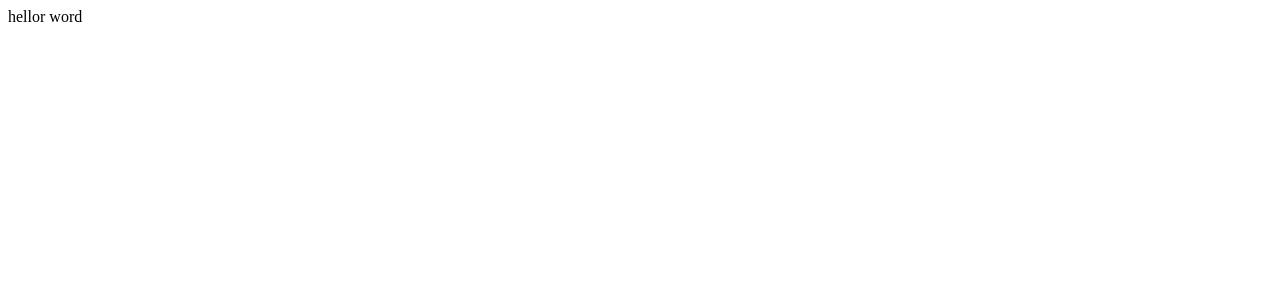
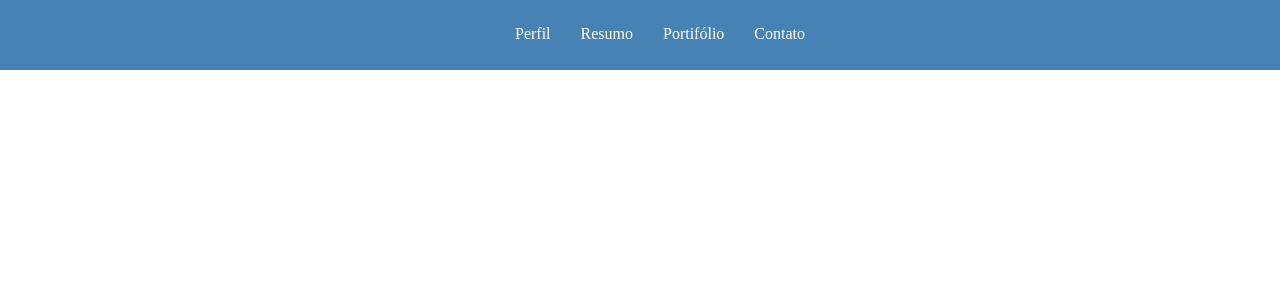
Before and after one commit to lopes-bot/Portifolio, a React (Create React App) app: page / in a window 1280 px wide. Shown: the top 300 px of the page. Built offline with nearby package versions, Linux system fonts and the light colour scheme.

Commit message:
criado menu de navegaçao

```diff
--- a/package.json
+++ b/package.json
@@ -6,10 +6,9 @@
     "@testing-library/jest-dom": "^4.2.4",
     "@testing-library/react": "^9.3.2",
     "@testing-library/user-event": "^7.1.2",
-    "bootstrap": "^4.5.0",
     "react": "^16.13.1",
-    "react-bootstrap": "^1.1.0",
     "react-dom": "^16.13.1",
+    "react-router-dom": "^5.2.0",
     "react-scripts": "3.4.1",
     "styled-components": "^5.1.1"
   },
--- a/src/App.js
+++ b/src/App.js
@@ -1,6 +1,6 @@
 import React from 'react';
 import Home from './pages/home';
-
+import './app.css'
 
 function App() {
   return (
--- /dev/null
+++ b/src/app.css
@@ -0,0 +1,3 @@
+*{
+    margin: 0;
+}
--- a/src/components/navbar.js
+++ b/src/components/navbar.js
@@ -1,11 +1,29 @@
 import React from 'react';
-
+import{Nav ,NavItem , UlItem} from '../styles/style';
+import {Link} from 'react-router-dom';
+import "./style.css";
 // import { Container } from './styles';
 
 function Navbar() {
-  return (<div>
-      hellor word
-  </div>);
+  return (
+      <Nav>
+        <UlItem>
+          <NavItem>
+            <Link className="link">Perfil</Link>
+          </NavItem>
+          <NavItem>
+            <Link className='link'>Resumo</Link>
+          </NavItem>
+          <NavItem>
+            <Link className='link'>Portifólio</Link>
+          </NavItem>
+          <NavItem>
+            <Link className='link'>Contato</Link>
+          </NavItem>
+        </UlItem>
+      </Nav>
+
+  );
 }
 
 export default Navbar;
--- /dev/null
+++ b/src/components/style.css
@@ -0,0 +1,8 @@
+.link{
+    color: white;
+    text-decoration: none;
+}
+.link:hover{
+    color: tomato;
+
+}
--- a/src/index.js
+++ b/src/index.js
@@ -1,11 +1,10 @@
 import React from 'react';
 import ReactDOM from 'react-dom';
-import App from './App';
+import Routes from './router';
+
 
 
 ReactDOM.render(
-  <React.StrictMode>
-    <App />
-  </React.StrictMode>,
+  <Routes></Routes>,
   document.getElementById('root')
 );
--- /dev/null
+++ b/src/router.js
@@ -0,0 +1,12 @@
+import React from "react";
+import { BrowserRouter as Router, Route } from "react-router-dom";
+
+import App from './App';
+
+export default function Routes() {
+  return (
+    <Router>
+      <Route exact path="/" component={App} />
+    </Router>
+  );
+}
--- a/src/styles/style.js
+++ b/src/styles/style.js
@@ -0,0 +1,21 @@
+import styled from 'styled-components';
+
+export const Nav = styled.div `
+    background-color:  	#4682B4;
+    height:60px;
+    color:white;
+    padding-top:10px;
+`;
+
+export const UlItem = styled.ul `
+    display: flex;
+    align-items: center;
+    justify-content: center;
+`;
+
+export const NavItem = styled.li`
+    text-decoration: none;
+    list-style: none;
+    margin:15px;
+
+`;
```
Also changed, not shown: 1 other file (tests, documents, lock files or other folders).
